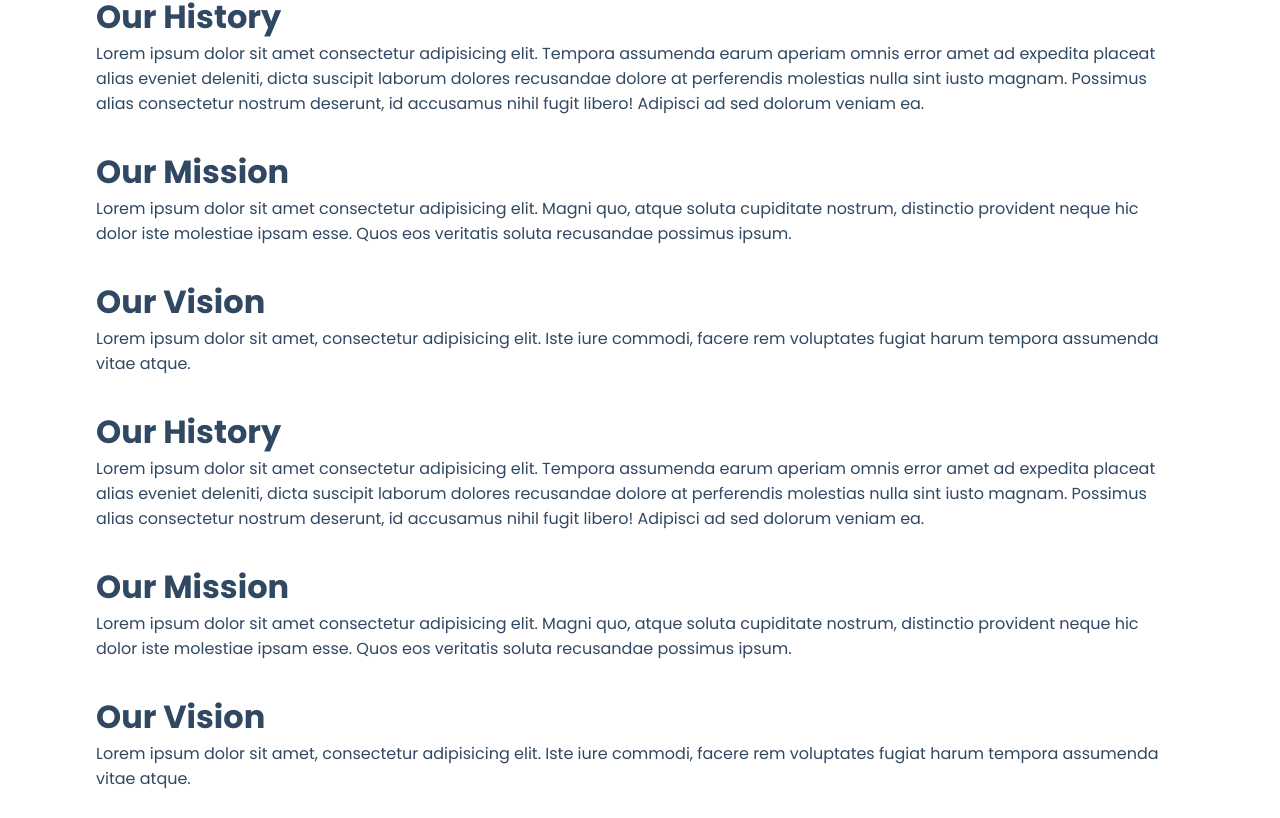
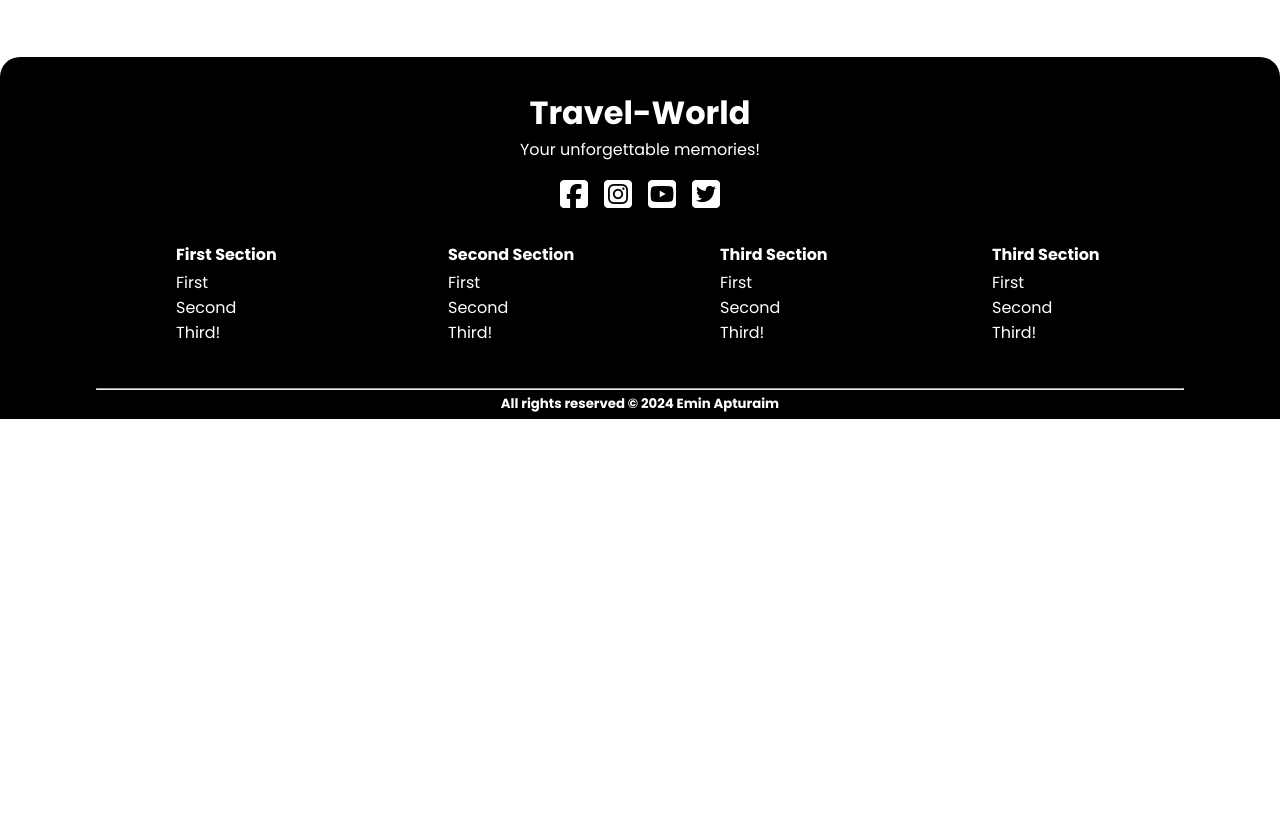
Before and after one commit to eminn-a/Travel-World, a React (Vite) app in the folder client/: page /about in a window 1280 px wide. Shown: the part 1022-1840 px from the top of the page. After the commit the page ends 1441 px from the top, so only its background shows below. Built offline with nearby package versions, Linux system fonts and the light colour scheme.

Commit message:
Small adjustments to destination page

```diff
--- a/client/src/components/AboutUs/AboutUs.jsx
+++ b/client/src/components/AboutUs/AboutUs.jsx
@@ -27,54 +27,6 @@ const AboutUs = () => {
           atque.
         </p>
       </div>
-      <div>
-        <h1>Our History</h1>
-        <p>
-          Lorem ipsum dolor sit amet consectetur adipisicing elit. Tempora
-          assumenda earum aperiam omnis error amet ad expedita placeat alias
-          eveniet deleniti, dicta suscipit laborum dolores recusandae dolore at
-          perferendis molestias nulla sint iusto magnam. Possimus alias
-          consectetur nostrum deserunt, id accusamus nihil fugit libero!
-          Adipisci ad sed dolorum veniam ea.
-        </p>
-        <h1>Our Mission</h1>
-        <p>
-          Lorem ipsum dolor sit amet consectetur adipisicing elit. Magni quo,
-          atque soluta cupiditate nostrum, distinctio provident neque hic dolor
-          iste molestiae ipsam esse. Quos eos veritatis soluta recusandae
-          possimus ipsum.
-        </p>
-        <h1>Our Vision</h1>
-        <p>
-          Lorem ipsum dolor sit amet, consectetur adipisicing elit. Iste iure
-          commodi, facere rem voluptates fugiat harum tempora assumenda vitae
-          atque.
-        </p>
-      </div>
-      <div>
-        <h1>Our History</h1>
-        <p>
-          Lorem ipsum dolor sit amet consectetur adipisicing elit. Tempora
-          assumenda earum aperiam omnis error amet ad expedita placeat alias
-          eveniet deleniti, dicta suscipit laborum dolores recusandae dolore at
-          perferendis molestias nulla sint iusto magnam. Possimus alias
-          consectetur nostrum deserunt, id accusamus nihil fugit libero!
-          Adipisci ad sed dolorum veniam ea.
-        </p>
-        <h1>Our Mission</h1>
-        <p>
-          Lorem ipsum dolor sit amet consectetur adipisicing elit. Magni quo,
-          atque soluta cupiditate nostrum, distinctio provident neque hic dolor
-          iste molestiae ipsam esse. Quos eos veritatis soluta recusandae
-          possimus ipsum.
-        </p>
-        <h1>Our Vision</h1>
-        <p>
-          Lorem ipsum dolor sit amet, consectetur adipisicing elit. Iste iure
-          commodi, facere rem voluptates fugiat harum tempora assumenda vitae
-          atque.
-        </p>
-      </div>
     </div>
   );
 };
--- a/client/src/components/Destinations/DestinationsItem.jsx
+++ b/client/src/components/Destinations/DestinationsItem.jsx
@@ -14,6 +14,7 @@ const SingleDestination = ({ title, description, img1, img2, index, _id }) => {
             <i class="fa-solid fa-signs-post"></i>
             {title}
           </h2>
+
           <p>{description}</p>
         </div>
         <div className={styles.media}>
--- a/client/src/pages/SingleDestinationPage.jsx
+++ b/client/src/pages/SingleDestinationPage.jsx
@@ -22,7 +22,7 @@ const SingleDestinationPage = () => {
       <Hero
         img={destination?.img1}
         title={destination?.title}
-        text={destination.date}
+        btnName={destination.date}
       />
       <SingleDestination />
     </>
```
